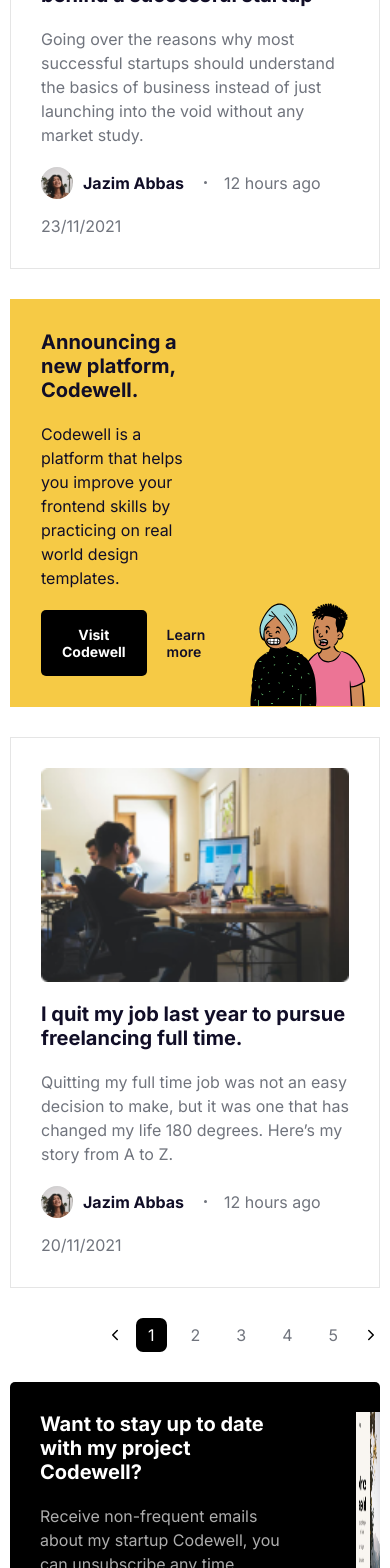
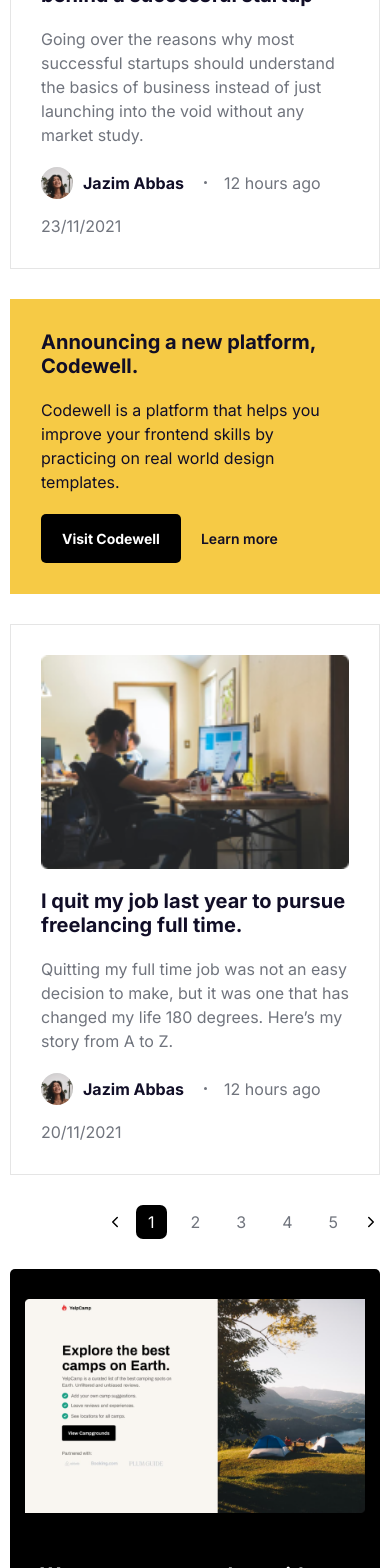
Before and after one commit to jazimabbas/personal-blog-codewell-challenge, a React (Vite) app: page / in a window 390 px wide. Shown: the part 432-2000 px from the top of the page. Built offline with nearby package versions, Linux system fonts and the light colour scheme.

Commit message:
Mobile responsive newsletter

```diff
--- a/src/components/main-section/newsletter.tsx
+++ b/src/components/main-section/newsletter.tsx
@@ -27,6 +27,11 @@
   gap: 70px;
   padding-top: var(--spacing);
   margin-bottom: -150px;
+
+  @media (max-width: 768px) {
+    flex-direction: column-reverse;
+    gap: 20px;
+  }
 `;
 
 const ContentWrapper = styled.div`
@@ -37,6 +42,10 @@
   gap: 20px;
   padding-left: var(--spacing);
   padding-bottom: calc(var(--spacing) + 30px);
+
+  @media (max-width: 768px) {
+    padding: var(--spacing);
+  }
 `;
 
 const Heading = styled.h2`
@@ -58,4 +67,14 @@
   flex: 1;
   display: flex;
   justify-content: flex-end;
+
+  @media (max-width: 768px) {
+    align-self: center;
+
+    img {
+      width: 340px;
+      /* height: 140px; */
+      align-self: center;
+    }
+  }
 `;
--- a/src/components/main-section/secondary-card.tsx
+++ b/src/components/main-section/secondary-card.tsx
@@ -35,6 +35,10 @@
   flex-direction: column;
   gap: 20px;
   color: #110e27;
+
+  @media (max-width: 768px) {
+    flex-basis: 100%;
+  }
 `;
 
 const Heading = styled.h2`
@@ -57,4 +61,8 @@
 
 const ImageWrapper = styled.div`
   align-self: flex-end;
+
+  @media (max-width: 768px) {
+    display: none;
+  }
 `;
```
